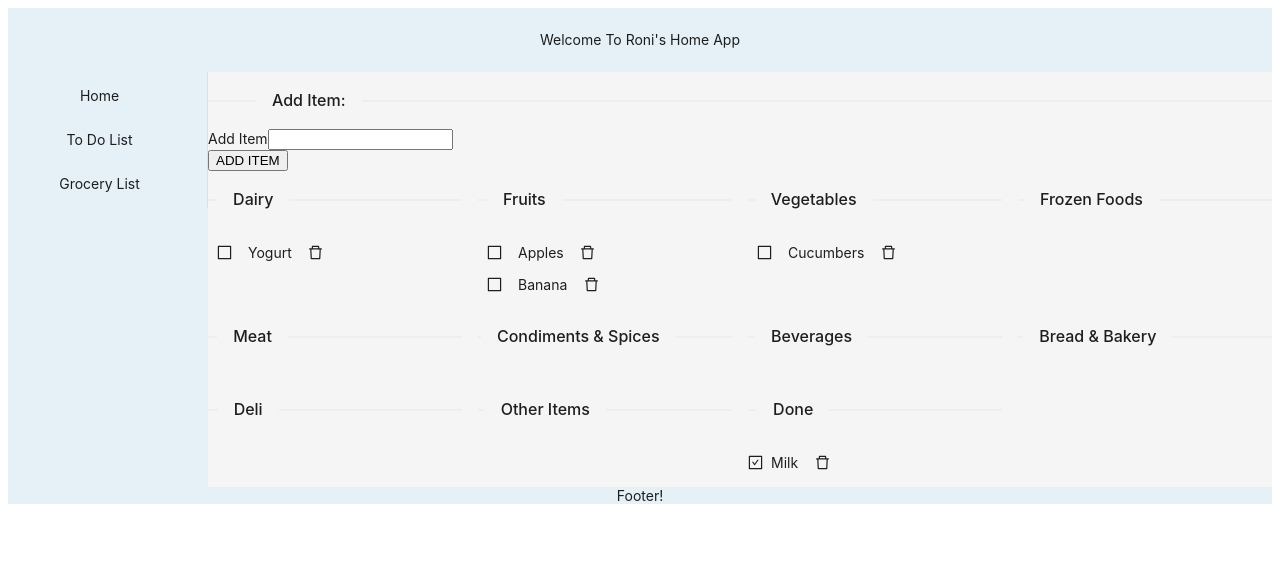
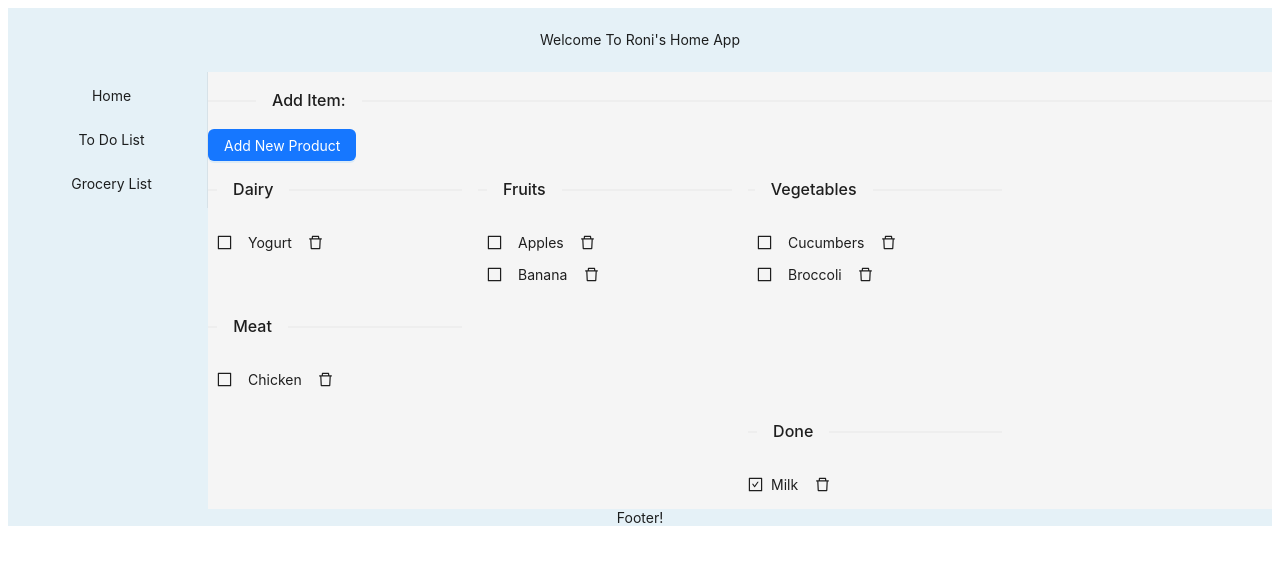
Before and after one commit to roniba1/roni-home-app, a React (Create React App) app: page /groceryList in a window 1280 px wide. Shown: the top 564 px of the page. Built offline with nearby package versions, Linux system fonts and the light colour scheme; data requests are answered from the project's data file.

Commit message:
Modal & Navigation changes
Modal and form are now antd components.
Navigation fixes.

```diff
--- a/db.json
+++ b/db.json
@@ -19,6 +19,26 @@
       "content": "Fix Something",
       "type": "todo",
       "id": 8
+    },
+    {
+      "content": "Go To Sleep",
+      "type": "done",
+      "id": 9
+    },
+    {
+      "content": "Go to supermarket",
+      "type": "todo",
+      "id": 10
+    },
+    {
+      "content": "Watch TV",
+      "type": "todo",
+      "id": 11
+    },
+    {
+      "content": "Sleep",
+      "type": "todo",
+      "id": 12
     }
   ],
   "grocery": [
@@ -46,6 +66,16 @@
       "content": "Cucumbers",
       "type": "vegetables",
       "id": 5
+    },
+    {
+      "content": "Chicken",
+      "type": "meat",
+      "id": 6
+    },
+    {
+      "content": "Broccoli",
+      "type": "vegetables",
+      "id": 7
     }
   ]
 }
--- a/src/App.tsx
+++ b/src/App.tsx
@@ -1,18 +1,19 @@
 import React from "react";
-import { BrowserRouter as Router, Route, Switch } from 'react-router-dom';
+import {BrowserRouter as Router, Route, Switch} from 'react-router-dom';
 import ToDoPage from "./pages/ToDoPage";
 import GroceryListPage from "./pages/GroceryListPage";
 import LandingPage from "./pages/LandingPage";
 import SideBar from "./components/SideBar";
 import MyHeader from "./components/Header";
-import { Layout, Menu } from 'antd';
+import { Layout } from 'antd';
 
 
 const { Header, Footer, Sider, Content } = Layout;
 
+
 function HomeApp() {
     return (
-        <Router forceRefresh={false}>
+        <Router>
             <div>
                 <Layout>
                     <Header style={{ background: "#E5f1f7", padding: 0, textAlign: "center" }}>
@@ -20,9 +21,7 @@ function HomeApp() {
                     </Header>
                     <Layout>
                         <Sider theme={"light"} style={{background: "#E5f1f7"}}>
-                            <Menu theme={"light"} defaultSelectedKeys={["1"]} mode="inline" style={{ background: "#E5f1f7", padding: 0, textAlign: "center" }}>
-                                <SideBar />
-                            </Menu>
+                            <SideBar />
                         </Sider>
                         <Content>
                             <div>
--- a/src/components/AddItem.tsx
+++ b/src/components/AddItem.tsx
@@ -1,5 +1,6 @@
 import React, { useState } from "react";
 import { ListsPageSettings } from "../interfaces/ListsPageSettings";
+import {Button, Modal, Select, Form, Input} from 'antd';
 
 type AddItemProps = {
     onItemAdded: (itemText: string, type: string) => Promise<void>,
@@ -8,24 +9,99 @@ type AddItemProps = {
 
 const AddItem: React.FC<AddItemProps> = props => {
     const [newContent, setNewContent] = useState('');
+    const [contentType, setContentType] = useState('');
+    const [open, setOpen] = useState(false);
+    const [confirmLoading, setConfirmLoading] = useState(false);
+    const [form] = Form.useForm();
 
-    const handleChange = (event: React.FormEvent<HTMLInputElement>) => {
+    const layout = {
+        labelCol: { span: 8 },
+        wrapperCol: { span: 16 },
+    };
+
+    const tailLayout = {
+        wrapperCol: { offset: 8, span: 16 },
+    };
+
+    const showModal = () => {
+        setOpen(true);
+    };
+
+    const handleCancel = () => {
+        console.log('Clicked cancel button');
+        setNewContent('');
+        setContentType('');
+        setOpen(false);
+    };
+
+    const handleInputChange = (event: React.FormEvent<HTMLInputElement>) => {
         setNewContent(event.currentTarget.value);
     }
+
+    const handleSelectChange = (value: string) => {
+        setContentType(value);
+    }
+
     const addItemSubmitHandler = async (event: React.FormEvent) => {
-        event.preventDefault();
-        await props.onItemAdded(newContent, props.listsSettings.newItemType());
-        setNewContent('');
+        //event.preventDefault();
+        setConfirmLoading(true);
+        props.onItemAdded(newContent,
+            contentType ? contentType : props.listsSettings.newItemType()).then(() => {
+            setNewContent('');
+            setContentType('');
+            setOpen(false);
+            setConfirmLoading(false);
+        });
     };
 
+    const options = props.listsSettings.typesNames.map((listType) => {
+        return {
+            value: listType.type,
+            label: listType.displayName
+        };
+    });
+
+    const modalForm = (
+        <Form {...layout} form={form} name="control-hooks" onFinish={addItemSubmitHandler}>
+            <Form.Item name="item" label="Item" rules={[{ required: true }]}>
+                <Input value={newContent} onChange={handleInputChange}/>
+            </Form.Item>
+            <Form.Item name="type" label="Category" rules={[{ required: true }]}>
+                <Select
+                    placeholder="Choose category"
+                    onChange={handleSelectChange}
+                    options={options}
+                />
+            </Form.Item>
+            <Form.Item {...tailLayout}>
+                <Button type="primary" htmlType="submit">
+                    Submit
+                </Button>
+                <Button htmlType="button" onClick={handleCancel}>
+                    Cancel
+                </Button>
+            </Form.Item>
+        </Form>
+    );
+
+
     return (
-        <form onSubmit={addItemSubmitHandler}>
-            <div className="form-control">
-                <label htmlFor="todo-text">Add Item</label>
-                <input type="text" id="todo-text" value={newContent} onChange={handleChange} />
-            </div>
-            <button type="submit">ADD ITEM</button>
-        </form>
+        <>
+            <Button type="primary" onClick={showModal}>
+                {props.listsSettings.addItemText}
+            </Button>
+            <Modal
+                title={props.listsSettings.addItemText}
+                open={open}
+                //onOk={addItemSubmitHandler}
+                confirmLoading={confirmLoading}
+                onCancel={handleCancel}
+                footer={[]}
+            >
+                {modalForm}
+            </Modal>
+    </>
+
     );
 }
 
--- a/src/components/Item.tsx
+++ b/src/components/Item.tsx
@@ -1,6 +1,6 @@
 import React from "react";
 import { ItemProps } from "../interfaces/Items";
-import { CheckOutlined, DeleteOutlined, BorderOutlined, CheckSquareOutlined } from "@ant-design/icons";
+import { DeleteOutlined, BorderOutlined, CheckSquareOutlined } from "@ant-design/icons";
 import { Button, Space } from "antd";
 
 const Item: React.FC<ItemProps> = props => {
@@ -12,9 +12,6 @@ const Item: React.FC<ItemProps> = props => {
                 onClick={() => props.onDoneHandler(props.item.id)}
             />
         } else return <CheckSquareOutlined style={{fontSize: "15px"}}/>;
-        // <Button
-        //     icon={<CheckSquareOutlined style={{fontSize: "15px"}}/>}
-        // />;
     }
     const buttonItem = getButtonItem();
 
--- a/src/components/ItemsList.tsx
+++ b/src/components/ItemsList.tsx
@@ -1,13 +1,20 @@
 import React from "react";
 import { ItemsListProps } from "../interfaces/Items";
 import Item from "./Item"
+import { Divider } from "antd";
+
+const style = {
+    padding: '8px 0'
+};
 
 const ItemsList: React.FC<ItemsListProps> = props => {
 
     let renderedList = null;
+    let hasItems = false;
     if (props.itemsList) {
         renderedList = props.itemsList.map((item) => {
-            if (props.listType === item.type) {
+            if (props.listType.type === item.type) {
+                hasItems = true;
                 return <Item
                     item={item}
                     key={item.id}
@@ -19,8 +26,20 @@ const ItemsList: React.FC<ItemsListProps> = props => {
         });
     }
 
+    let renderedComponent = null;
+    if (hasItems) {
+        renderedComponent = (
+            <>
+                <Divider type="horizontal" orientation="left">{props.listType.displayName}</Divider>
+                <div style={style}>
+                    {renderedList}
+                </div>
+            </>
+        );
+    }
+
     return <div>
-        {renderedList}
+        {renderedComponent}
     </div>;
 }
 
--- a/src/components/ListsDisplay.tsx
+++ b/src/components/ListsDisplay.tsx
@@ -6,9 +6,7 @@ import { Divider, Col, Row } from "antd";
 import AddItem from "./AddItem";
 import ItemsList from "./ItemsList";
 
-const style = {
-    padding: '8px 0'
-};
+
 
 interface ListsDisplayProps {
     listsSettings: ListsPageSettings
@@ -82,16 +80,13 @@ const ListsDisplay: React.FC<ListsDisplayProps> = props => {
     if(allItemsList) {
         renderedList = listsSettings.typesNames.map((listType:ListType) => {
             return (
-                <Col className="gutter-row" span={6}>
-                    <Divider type="horizontal" orientation="left">{listType.displayName}</Divider>
-                    <div style={style}>
-                        <ItemsList
-                            itemsList={allItemsList}
-                            listType={listType.type}
-                            onDeleteHandler={onDeleteHandler}
-                            onDoneHandler={onDoneHandler}
-                            doneButton/>
-                    </div>
+                <Col className="gutter-row" span={6} key={listType.type}>
+                    <ItemsList
+                        itemsList={allItemsList}
+                        listType={listType}
+                        onDeleteHandler={onDeleteHandler}
+                        onDoneHandler={onDoneHandler}
+                        doneButton/>
                 </Col>
             );
         })
--- a/src/components/SideBar.tsx
+++ b/src/components/SideBar.tsx
@@ -1,23 +1,27 @@
 import React from "react";
-import { Link } from 'react-router-dom';
+import { useHistory } from "react-router-dom";
 import {PagesLinks, PageLink} from "../constants/PagesLinks";
 import { Menu } from 'antd';
 
 const SideBar: React.FC = () => {
+    const history = useHistory();
     const renderedLinks = PagesLinks.map((link:PageLink) => {
         return (
-            <Menu.Item key={link.label}>
-                <Link key={link.label} to={link.path}>
-                    {link.label}
-                </Link>
-            </Menu.Item>
+            {
+                label: link.label,
+                name: link.label,
+                key: link.path
+            }
         );
     });
 
     return (
-        <div style={{background: "#E5f1f7"}}>
-            {renderedLinks}
-        </div>
+        <Menu theme={"light"}
+              mode="inline"
+              style={{ background: "#E5f1f7", padding: 0, textAlign: "center" }}
+              items={renderedLinks}
+              onClick={ (value) => history.push(value.key) }>
+        </Menu>
     );
 }
 
--- a/src/interfaces/Items.ts
+++ b/src/interfaces/Items.ts
@@ -22,6 +22,7 @@ export class toDoConstants {
         }
     ];
     static NEW_ITEM_TYPE = "todo";
+    static ADD_ITEM_TEXT = "Add New Task";
 }
 
 export class groceryConstants {
@@ -72,13 +73,14 @@ export class groceryConstants {
             displayName: "Done"
         }
     ];
+    static ADD_ITEM_TEXT = "Add New Product";
 }
 
 export type Items = SingleItem[] | null;
 
 export interface ItemsListProps {
     itemsList: Items,
-    listType: string,
+    listType: ListType,
     onDoneHandler: (id: number) => void,
     doneButton: boolean,
     onDeleteHandler: (id: number) => void
--- a/src/interfaces/ListsPageSettings.ts
+++ b/src/interfaces/ListsPageSettings.ts
@@ -3,11 +3,13 @@ import {groceryConstants, ListType, toDoConstants} from "./Items";
 export abstract class ListsPageSettings {
     protected readonly mainListName: string;
     protected readonly listTypesNames: ListType[];
+    protected readonly addItemLabel: string;
     abstract newItemType: () => string;
 
-    protected constructor(mainListName: string, listTypesNames: ListType[]) {
+    protected constructor(mainListName: string, listTypesNames: ListType[], addItemLabel: string) {
         this.mainListName = mainListName;
         this.listTypesNames = listTypesNames;
+        this.addItemLabel = addItemLabel;
     }
 
     get listName() {
@@ -17,11 +19,17 @@ export abstract class ListsPageSettings {
     get typesNames() {
         return this.listTypesNames;
     }
+
+    get addItemText() {
+        return this.addItemLabel
+    }
 }
 
 export class ToDoListsPageSettings extends ListsPageSettings {
     constructor() {
-        super(toDoConstants.LIST_NAME, toDoConstants.LISTS_TYPES);
+        super(toDoConstants.LIST_NAME,
+            toDoConstants.LISTS_TYPES,
+            toDoConstants.ADD_ITEM_TEXT);
     }
 
     newItemType = () => {
@@ -31,7 +39,9 @@ export class ToDoListsPageSettings extends ListsPageSettings {
 
 export class GroceryListsPageSettings extends ListsPageSettings {
     constructor() {
-        super(groceryConstants.LIST_NAME, groceryConstants.LISTS_TYPES);
+        super(groceryConstants.LIST_NAME,
+            groceryConstants.LISTS_TYPES,
+            groceryConstants.ADD_ITEM_TEXT);
     }
 
     newItemType = () => {
```
